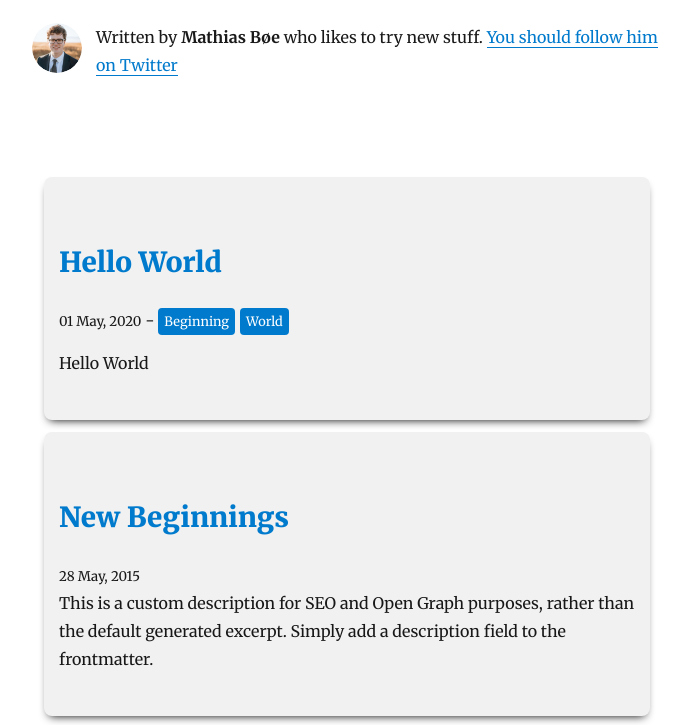
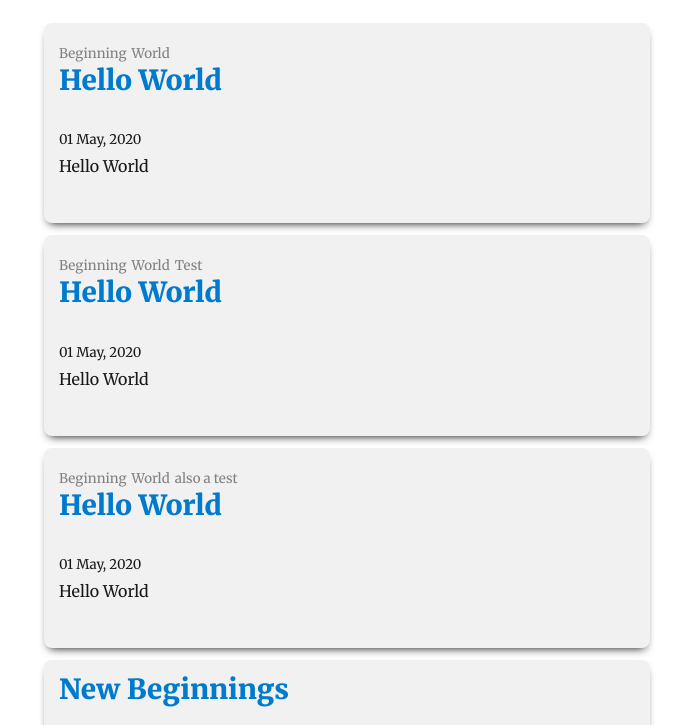
Before and after one commit to lesesalen/lesesalen, a Gatsby site: page / in a window 1280 px wide. Shown: the part 131-856 px from the top of the page, without its empty margins (293-981 px from the left). Built offline with nearby package versions, Linux system fonts and the light colour scheme; Gatsby itself is replaced by a stand-in of ours; some packages are replaced by stand-ins of ours.

Commit message:
few changes to layout and tags

```diff
--- /dev/null
+++ b/content/blog/thisisalsoatest/helloworld copy.md
@@ -0,0 +1,10 @@
+---
+title: Hello World
+date: "2020-05-01T22:12:03.284Z"
+description: "Hello World"
+tags: Beginning, World, Test
+---
+
+* Hello World!
+
+this is a copy
--- /dev/null
+++ b/content/blog/thisisalsoatest/helloworld.md
@@ -0,0 +1,8 @@
+---
+title: Hello World
+date: "2020-05-01T22:12:03.284Z"
+description: "Hello World"
+tags: Beginning, World, also a test
+---
+
+* Hello World!
--- a/src/components/layout.js
+++ b/src/components/layout.js
@@ -11,7 +11,7 @@ const Layout = ({ location, title, children }) => {
     header = (
       <h1
         style={{
-          ...scale(1.5),
+          ...scale(1.3),
           marginBottom: rhythm(1.5),
           marginTop: 0,
         }}
@@ -42,7 +42,7 @@ const Layout = ({ location, title, children }) => {
           }}
           to={`/`}
         >
-          {title}
+          Back to home
         </Link>
       </h3>
     )
--- a/src/components/tags.js
+++ b/src/components/tags.js
@@ -1,21 +1,16 @@
 import React from "react"
 import styled from "styled-components"
 
-const LiTag = styled.li`
-  border-radius: 4px;
-  padding: 2px 6px;
+const StyledSmall = styled.small`
   margin-right: 5px;
-  font-size: 80%;
-  background-color: #007acc;
-  color: white;
-  list-style: none;
+  color: gray;
 `
 
 const Tags = ({ children }) =>
   children && (
     <ul style={{ marginBottom: 0, marginLeft: 0, display: "inline-flex" }}>
       {children.split(", ").map(t => (
-        <LiTag key={t}>{t}</LiTag>
+        <StyledSmall key={t}>{t}</StyledSmall>
       ))}
     </ul>
   )
--- a/src/pages/index.js
+++ b/src/pages/index.js
@@ -1,7 +1,7 @@
 import React from "react"
 import { Link, graphql } from "gatsby"
 
-import Bio from "../components/bio"
+// import Bio from "../components/bio" TODO: same as below
 import Layout from "../components/layout"
 import SEO from "../components/seo"
 import Tags from "../components/tags"
@@ -15,23 +15,25 @@ const BlogIndex = ({ data, location }) => {
   const StyledLink = styled(Link)`
     box-shadow: none;
   `
+  const StyledH2 = styled.h2`
+    margin-top: 0px;
+  `
 
   return (
     <Layout location={location} title={siteTitle}>
       <SEO title="All posts" />
-      <Bio />
+      {/* <Bio />  TODO: Uncomment this after making a working bio component*/}
       {posts.map(({ node }) => {
         const title = node.frontmatter.title || node.fields.slug
         const tags = node.frontmatter.tags
         return (
           <Card>
             <article key={node.fields.slug}>
-              <h2>
+              <Tags>{tags}</Tags>
+              <StyledH2>
                 <StyledLink to={node.fields.slug}>{title}</StyledLink>
-              </h2>
+              </StyledH2>
               <small>{node.frontmatter.date}</small>
-              {tags && tags.length > 0 ? ` - ` : ``}
-              <Tags>{tags}</Tags>
               <section>
                 <p
                   dangerouslySetInnerHTML={{
--- a/src/templates/blog-post.js
+++ b/src/templates/blog-post.js
@@ -1,7 +1,7 @@
 import React from "react"
 import { Link, graphql } from "gatsby"
 
-import Bio from "../components/bio"
+// import Bio from "../components/bio"
 import Layout from "../components/layout"
 import SEO from "../components/seo"
 import { rhythm, scale } from "../utils/typography"
@@ -44,7 +44,7 @@ const BlogPostTemplate = ({ data, pageContext, location }) => {
           }}
         />
         <footer>
-          <Bio />
+          {/* <Bio /> TODO: Same as the other bio, we need to fix the bio component*/}
         </footer>
       </article>
 
```
